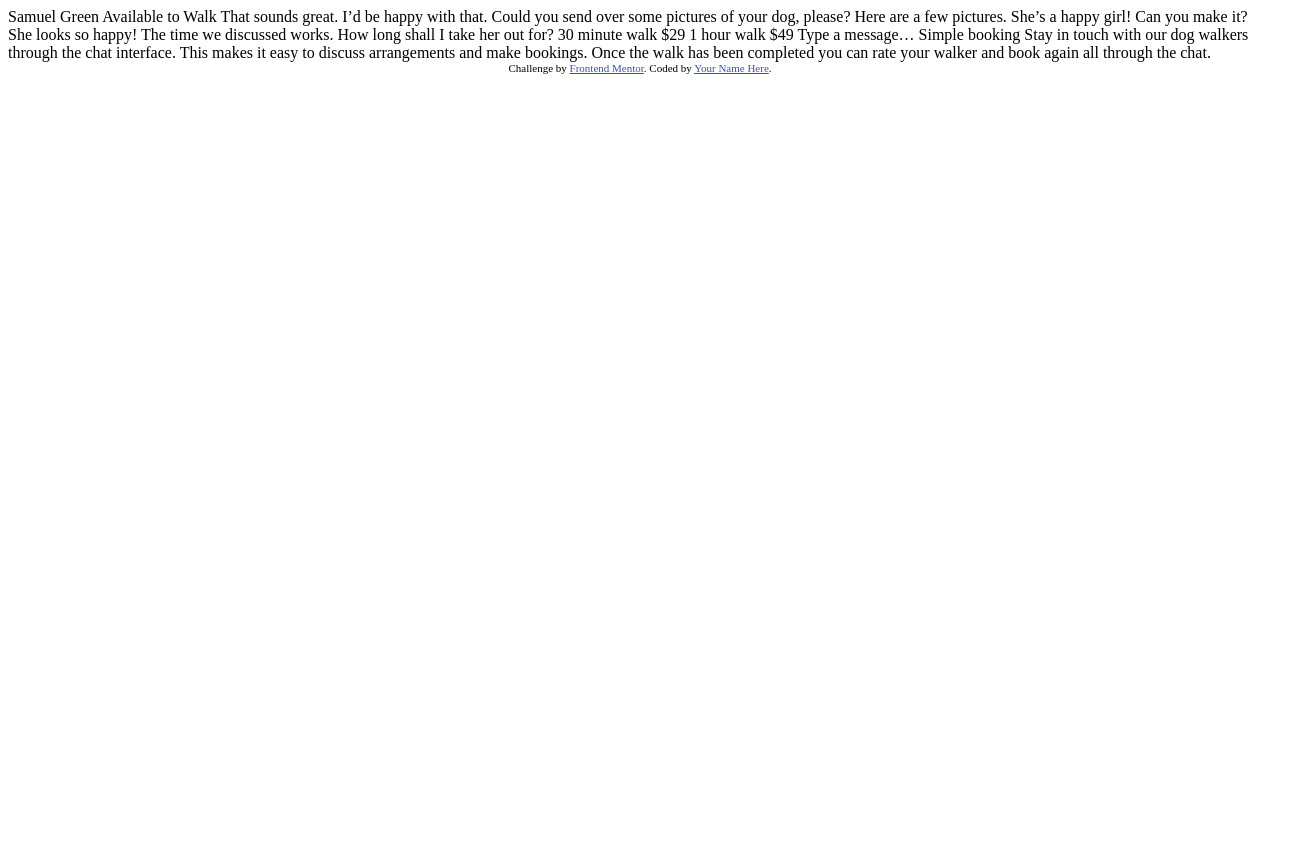
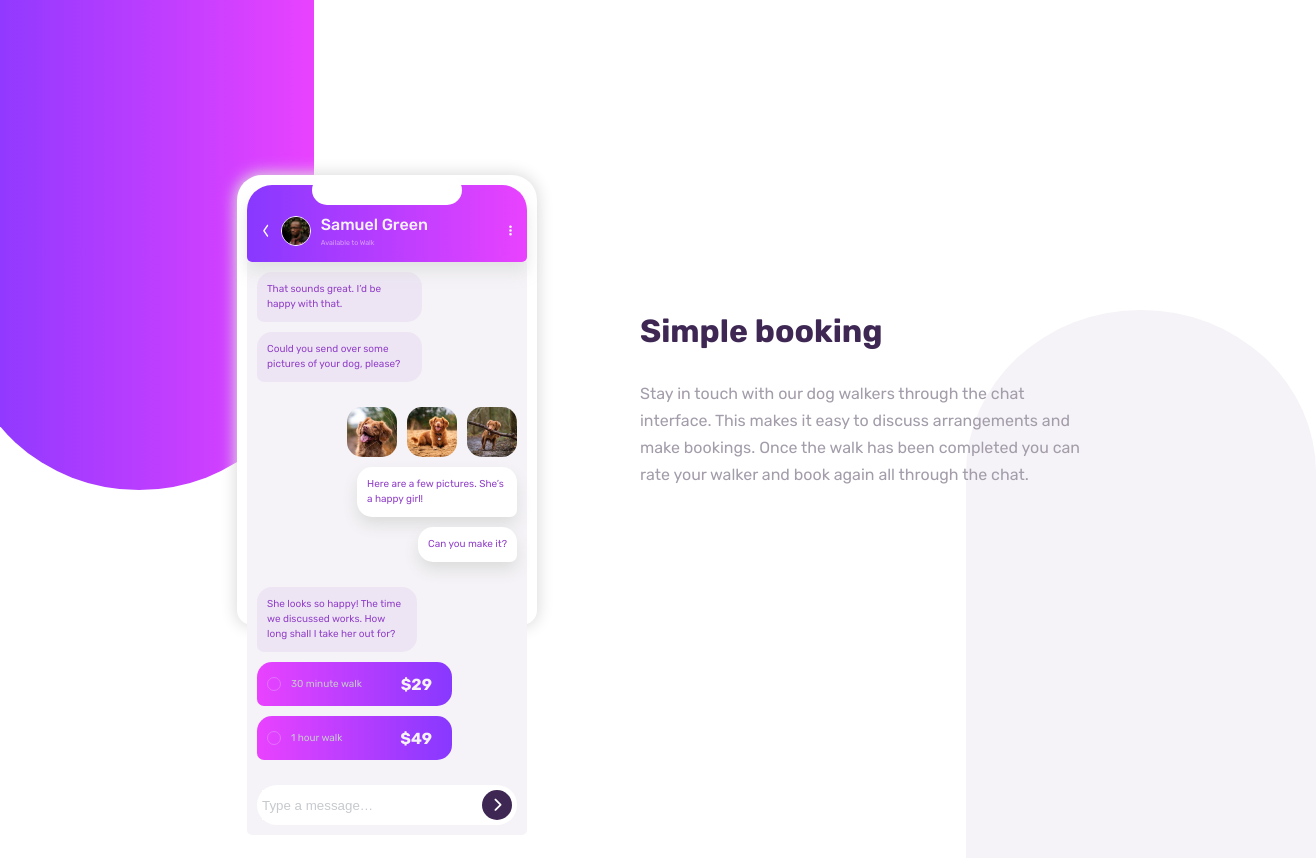
Before and after one commit to Abdullah-Saleh1/chat-app-illustration, a plain HTML site: page index.html in a window 1280 px wide. Shown: the whole page, 1316 px wide, since content can reach past the window. Before the commit the page ends 800 px from the top, so only its background shows below. Drawn offline with Linux system fonts and the light colour scheme.

Commit message:
Edit Files

```diff
--- /dev/null
+++ b/css/style.css
@@ -0,0 +1,291 @@
+:root {
+  /* Primary */
+
+  /* Text */
+  /* sub-heading at the top of the app UI */
+  --Pale-Violet: hsl(276, 100%, 81%);
+  /* chat on the left */
+  --Moderate-Violet: hsl(276, 55%, 52%);
+  /* chat on the right */
+  --Desaturated-Dark-Violet: hsl(271, 15%, 43%);
+  /* placeholder text */
+  --Grayish-Blue: hsl(206, 6%, 79%);
+  /* main heading */
+  --Very-Dark-Desaturated-Violet: hsl(271, 36%, 24%);
+  /* paragraph */
+  --Dark-Grayish-Violet: hsl(270, 7%, 64%);
+
+  /* Gradients */
+  /* These two colors are the vibrant background colors you see
+  throughout the design and are applied as a linear gradient: */
+  --Light-Magenta: hsl(293, 100%, 63%);
+  --Light-Violet: hsl(264, 100%, 61%);
+
+  /* Secondary */
+  --White: hsl(0, 0%, 100%);
+  /* app background */
+  --Light-Grayish-Violet: hsl(270, 20%, 96%);
+  /* submit button background */
+  --Very-Dark-Desaturated-Violet: hsl(271, 36%, 24%);
+  /* radio button outline */
+  --Very-Light-Magenta: hsl(289, 100%, 72%);
+
+  /* Font */
+  --Font-size: 16px;
+
+}
+* {
+  box-sizing: border-box;
+  margin: 0;
+  padding: 0;
+}
+i {
+  font-weight: 900;
+}
+body {
+  font-family: 'Rubik', sans-serif;
+  /* overflow: hidden; */
+}
+body::before {
+  content: '';
+  width: 350px;
+  height: 650px;
+  background: linear-gradient(to left, var(--Light-Magenta), var(--Light-Violet));
+  position: absolute;
+  left: -36px;
+  top: -160px;
+  border-radius: 0% 0% 50% 50% / 75% 75% 25% 25%;
+  z-index: -1;
+}
+body::after {
+  content: '';
+  width: 350px;
+  height: 650px;
+  background-color: var(--Light-Grayish-Violet);
+  position: absolute;
+  right: -36px;
+  bottom: -160px;
+  border-radius: 50% 50% 0% 0% / 25% 25% 75% 75% ;
+  z-index: -1;
+}
+.page {
+  display: flex;
+  width: 100vw;
+  height: 100vh;
+}
+.container {
+  flex: 1;
+  position: relative;
+}
+.container .phone {
+  width: 300px;
+  height: 450px;
+  position: absolute;
+  top: 50%;
+  left: 237px;
+  transform: translateY(-50%);
+  padding: 10px;
+  background-color: #fff;
+  box-shadow: 0 0 15px 2px #ddd;
+  border-radius: 15px;
+  border-top-left-radius: 25px;
+  border-top-right-radius: 25px;
+}
+.container .phone::before {
+  content: '';
+  position: absolute;
+  width: 50%;
+  height: 30px;
+  background-color: #fff;
+  top: 0;
+  left: 50%;
+  transform: translateX(-50%);
+  z-index: 2;
+  border-radius: 40px;
+}
+.page .container .header {
+  background: linear-gradient(to left, var(--Light-Magenta), var(--Light-Violet));
+  display: flex;
+  align-items: center;
+  position: relative;
+  padding: 30px 15px 15px;
+  border-top-left-radius: 25px;
+  border-top-right-radius: 25px;
+  border-bottom-left-radius: 5px;
+  border-bottom-right-radius: 5px;
+  box-shadow: 0 10px 15px 0 rgba(221,221,221,0.76);
+  -webkit-box-shadow: 0 10px 15px 0 rgba(221,221,221,0.76);
+  -moz-box-shadow: 0 10px 15px 0 rgba(221,221,221,0.76);
+}
+.page .container .header i:first-child {
+  font-weight: 900;
+  transform: scaleX(0.7);
+  color: #fff;
+  height: fit-content;
+  font-size: 14px;
+  margin-right: 10px;
+}
+.page .container .header i + img {
+  width: 30px;
+  height: 30px;
+  border-radius: 50%;
+  border: 1.5px solid #fff;
+  margin-right: 10px;
+}
+.page .container .header .text h3 {
+  color: var(--Light-Grayish-Violet);
+  font-size: var(--Font-size);
+  font-weight: 500;
+  margin-bottom: 4px;
+}
+.page .container .header .text p {
+  color: var(--Pale-Violet);
+  font-size: 7px;
+}
+.page .container .header i:last-child {
+  color: var(--Light-Grayish-Violet);
+  position: absolute;
+  right: 15px;
+  font-size: 12px;
+}
+.chat-box {
+  background-color: var(--Light-Grayish-Violet);
+  padding: 10px;
+  border-bottom-left-radius: 5px;
+  border-bottom-right-radius: 5px;
+}
+.chat-box .my-mess {
+  margin-bottom: 25px;
+}
+.chat-box .my-mess p {
+  font-size: 10px;
+  color: var(--Moderate-Violet);
+  background-color: #ede5f4;
+  width: 165px;
+  padding: 10px;
+  border-radius: 15px;
+  border-bottom-left-radius: 7px;
+  line-height: 1.5;
+  margin-bottom: 10px;
+}
+.chat-box .my-mess p:last-child {
+  margin-bottom: 0;
+}
+.chat-box .images {
+  display: flex;
+  gap: 10px;
+  justify-content: flex-end;
+}
+.chat-box .images img {
+  display: block;
+  width: 50px;
+  height: 50px;
+  border-radius: 15px;
+}
+.chat-box .his-mess {
+  display: flex;
+  align-items: flex-end;
+  margin: 10px 0 25px;
+  flex-direction: column;
+}
+.chat-box .his-mess p {
+  font-size: 10px;
+  color: var(--Moderate-Violet);
+  background-color: var(--White);
+  width: 160px;
+  padding: 10px;
+  border-radius: 15px;
+  border-bottom-right-radius: 7px;
+  line-height: 1.5;
+  margin-bottom: 10px;
+  box-shadow: 0 8px 15px 0 #ddd;
+}
+.chat-box .his-mess p:last-child {
+  width: fit-content;
+  margin-bottom: 0;
+}
+.my-l-mess p {
+  font-size: 10px;
+  color: var(--Moderate-Violet);
+  background-color: #ede5f4;
+  width: 160px;
+  padding: 10px;
+  border-radius: 15px;
+  border-bottom-left-radius: 7px;
+  line-height: 1.5;
+}
+.offers {
+  margin: 10px 0 25px;
+}
+.offers .off:first-child {
+  margin-bottom: 10px;
+}
+.offers .off {
+  display: flex;
+  align-items: center;
+  padding: 15px 10px;
+  border-radius: 15px;
+  border-bottom-left-radius: 7px;
+  background: linear-gradient(to right, var(--Light-Magenta), var(--Light-Violet));
+  color: #fff;
+  width: 195px;
+  position: relative;
+}
+.offers .off .check {
+  width: 14px;
+  height: 14px;
+  background-color: transparent;
+  border-radius: 50%;
+  border: 1px solid var(--Very-Light-Magenta);
+  margin-right: 10px;
+}
+.offers .off h4 {
+  order: 1;
+  color: var(--Light-Grayish-Violet);
+  position: absolute;
+  right: 20px;
+}
+.offers .off p {
+  font-size: 10px;
+  color: var(--Grayish-Blue);
+}
+.chat {
+  display: flex;
+  padding: 5px;
+  background-color: var(--White);
+  border-radius: 20px;
+}
+.chat input {
+  display: block;
+  flex: 1;
+  outline: none;
+  border: none;
+}
+::placeholder {
+  color: var(--Grayish-Blue);
+}
+.chat i {
+  display: flex;
+  justify-content: center;
+  align-items: center;
+  font-size: 14px;
+  width: 30px;
+  height: 30px;
+  border-radius: 50%;
+  background-color: var(--Very-Dark-Desaturated-Violet);
+  color: var(--White);
+  cursor: pointer;
+}
+.page .container:last-child {
+  display: flex;
+  align-items: center;
+}
+.page .container:last-child h1 {
+  color: var(--Very-Dark-Desaturated-Violet);
+  margin-bottom: 30px;
+}
+.page .container:last-child p {
+  color: var(--Dark-Grayish-Violet);
+  line-height: 1.7;
+  max-width: 450px;
+}
--- a/index.html
+++ b/index.html
@@ -6,22 +6,83 @@
 
   <link rel="icon" type="image/png" sizes="32x32" href="./images/favicon-32x32.png">
 
-  <title>Frontend Mentor | [Challenge Name Here]</title>
+  <link rel="stylesheet" href="css/style.css">
 
-  <!-- Feel free to remove these styles or customise in your own stylesheet 👍 -->
-  <style>
-    .attribution { font-size: 11px; text-align: center; }
-    .attribution a { color: hsl(228, 45%, 44%); }
-  </style>
+  <link rel="stylesheet" href="css/all.min.css">
+
+  <link rel="preconnect" href="https://fonts.googleapis.com">
+  <link rel="preconnect" href="https://fonts.gstatic.com" crossorigin>
+  <link href="https://fonts.googleapis.com/css2?family=Rubik:wght@400;500;700&display=swap" rel="stylesheet">
+
+  <title>Frontend Mentor | [Chat App illustration]</title>
+
 </head>
 <body>
 
-  Samuel Green
-  Available to Walk
 
-  That sounds great. I’d be happy with that.
+  <div class="page">
+    <div class="container">
+      <div class="phone">
+        <div class="header">
+          <i class="fa-regular fa-chevron-left"></i>
+          <img src="images/avatar.jpg" alt="">
+          <div class="text">
+            <h3>Samuel Green</h3>
+            <p>Available to Walk</p>
+          </div>
+          <i class="fa-solid fa-ellipsis-vertical"></i>
+        </div>
+        <div class="chat-box">
+          <div class="my-mess">
+            <p>That sounds great. I’d be happy with that.</p>
+            <p>Could you send over some pictures of your dog, please?</p>
+          </div>
+          <div class="images">
+            <img src="images/dog-image-1.jpg" alt="">
+            <img src="images/dog-image-2.jpg" alt="">
+            <img src="images/dog-image-3.jpg" alt="">
+          </div>
+          <div class="his-mess">
+            <p>Here are a few pictures. She’s a happy girl!</p>
+            <p>Can you make it?</p>
+          </div>
+          <div class="my-l-mess">
+            <p>She looks so happy! The time we discussed works. How long shall I take her out for?</p>
+          </div>
+          <div class="offers">
+            <div class="off">
+              <div class="check"></div>
+              <h4>$29</h4>
+              <p>30 minute walk</p>
+            </div>
+            <div class="off">
+              <div class="check"></div>
+              <h4>$49</h4>
+              <p>1 hour walk</p>
+            </div>
+          </div>
+          <div class="chat">
+            <input type="text" placeholder="Type a message…">
+            <i class="fa-solid fa-chevron-right"></i>
+          </div>
+        </div>
+      </div>
+    </div>
+    <div class="container">
+      <div class="text">
+        <h1>Simple booking</h1>
+        <p>
+          Stay in touch with our dog walkers through the chat interface. This makes it easy to
+          discuss arrangements and make bookings. Once the walk has been completed you can rate
+          your walker and book again all through the chat.
+        </p>
+      </div>
+    </div>
+  </div>
 
-  Could you send over some pictures of your dog, please?
+
+
+  <!--
 
   Here are a few pictures. She’s a happy girl!
 
@@ -41,11 +102,7 @@
 
   Stay in touch with our dog walkers through the chat interface. This makes it easy to
   discuss arrangements and make bookings. Once the walk has been completed you can rate
-  your walker and book again all through the chat.
+  your walker and book again all through the chat. -->
 
-  <div class="attribution">
-    Challenge by <a href="https://www.frontendmentor.io?ref=challenge" target="_blank">Frontend Mentor</a>.
-    Coded by <a href="#">Your Name Here</a>.
-  </div>
 </body>
 </html>
```
Also changed, not shown: css/all.min.css (added), webfonts/fa-brands-400.ttf (added), webfonts/fa-brands-400.woff2 (added), webfonts/fa-regular-400.ttf (added), webfonts/fa-regular-400.woff2 (added), webfonts/fa-solid-900.ttf (added), webfonts/fa-solid-900.woff2 (added), webfonts/fa-v4compatibility.ttf (added), webfonts/fa-v4compatibility.woff2 (added), 3 other files.
